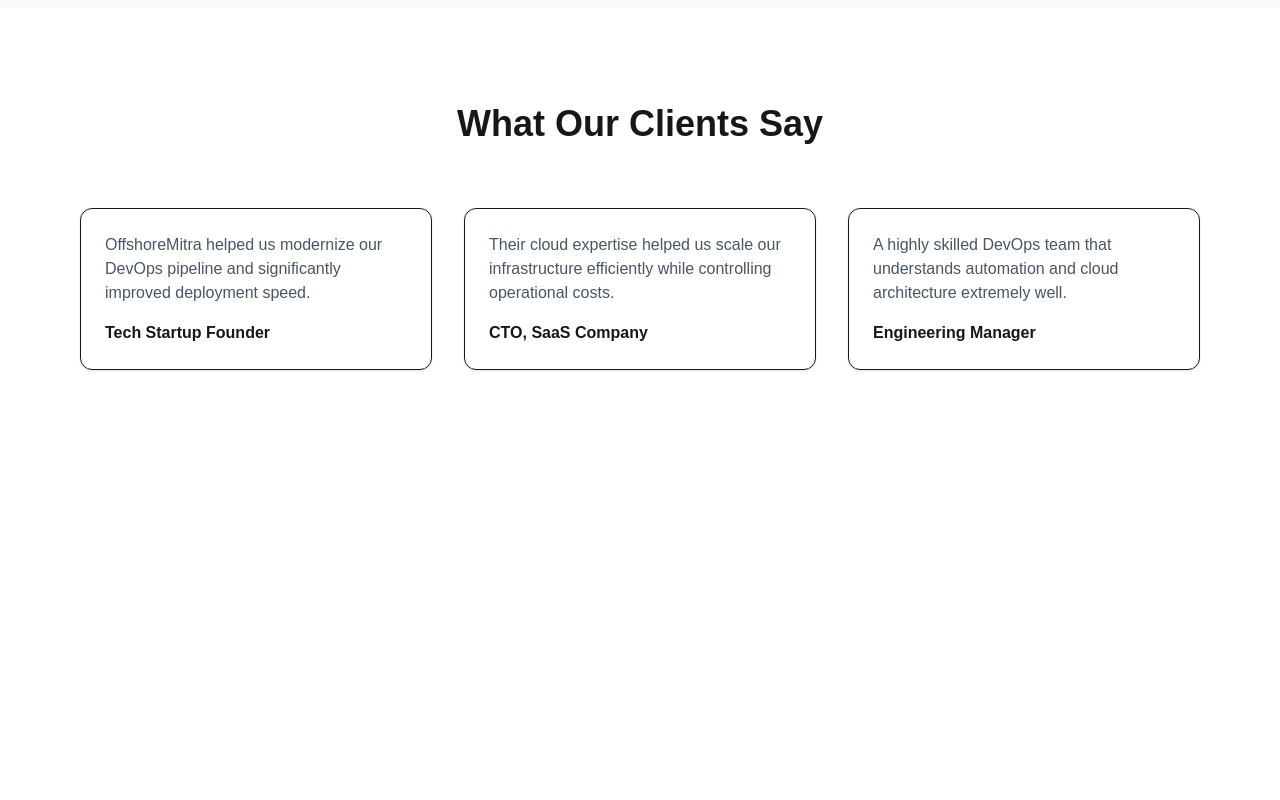
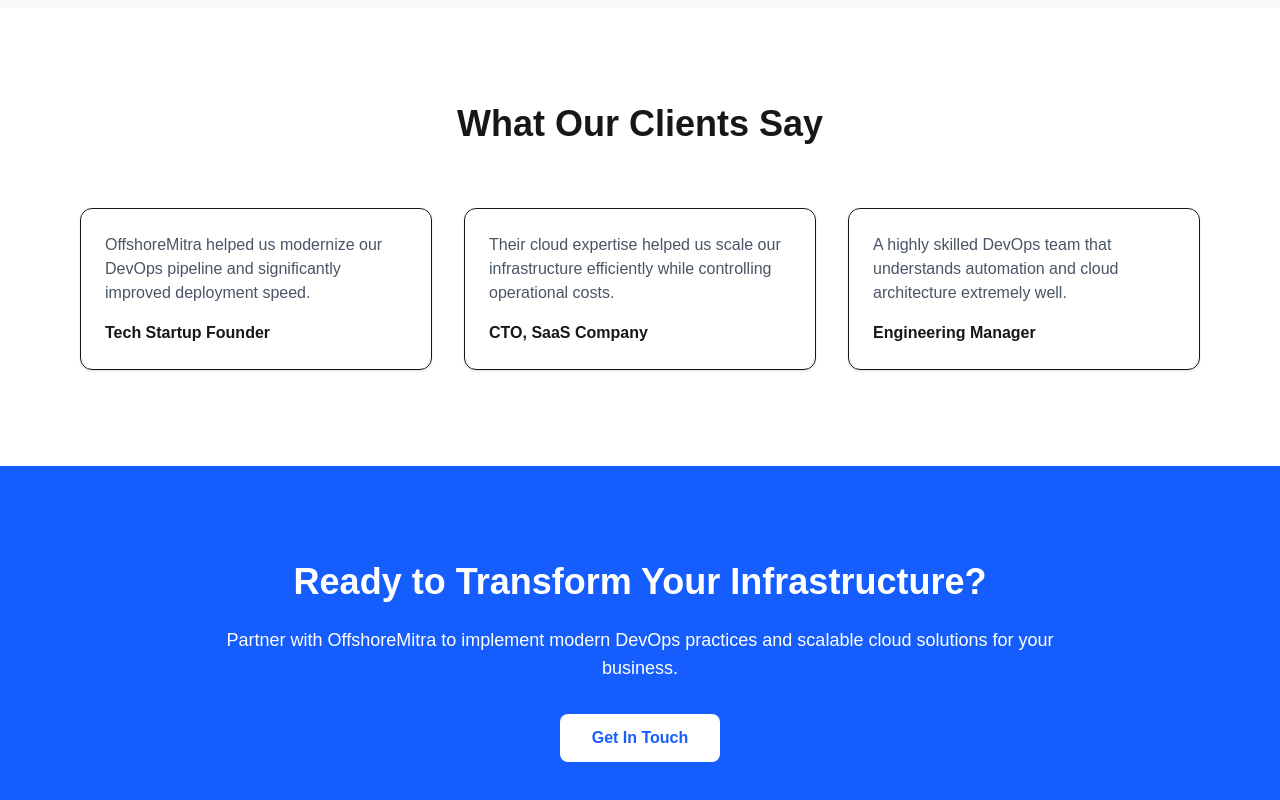
Before and after one commit to Amogh902/Company-s_Website, a Next.js app in the folder apps/: page / in a window 1280 px wide. Shown: the part 1392-2192 px from the top of the page. Before the commit the page ends 1858 px from the top, so only its background shows below. Built offline with nearby package versions, Linux system fonts and the light colour scheme.

Commit message:
Step9 CTA

```diff
--- a/apps/app/page.js
+++ b/apps/app/page.js
@@ -3,6 +3,7 @@
 import Services from "../sections/Services"
 import WhyUs from "../sections/WhyUs"
 import Testimonials from "../sections/Testimonials"
+import CTA from "../sections/CTA"
 
 export default function Home() {
   return (
@@ -12,6 +13,7 @@
       <Services />
       <WhyUs />
       <Testimonials />
+      <CTA />
     </div>
   )
 }
--- a/apps/sections/CTA.js
+++ b/apps/sections/CTA.js
@@ -0,0 +1,22 @@
+export default function CTA() {
+  return (
+    <section className="py-24 bg-blue-600 text-white">
+      <div className="max-w-4xl mx-auto text-center px-4">
+
+        <h2 className="text-4xl font-bold mb-6">
+          Ready to Transform Your Infrastructure?
+        </h2>
+
+        <p className="text-lg mb-8">
+          Partner with OffshoreMitra to implement modern DevOps practices
+          and scalable cloud solutions for your business.
+        </p>
+
+        <button className="bg-white text-blue-600 px-8 py-3 rounded-lg font-semibold hover:bg-gray-100">
+          Get In Touch
+        </button>
+
+      </div>
+    </section>
+  )
+}
```
Also changed, not shown: 1 other file (tests, documents, lock files or other folders).
